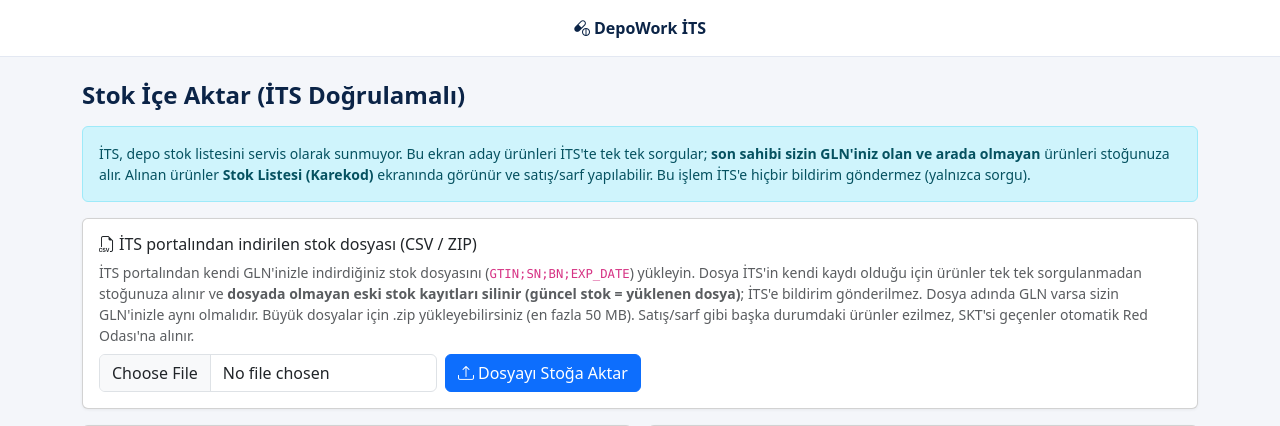
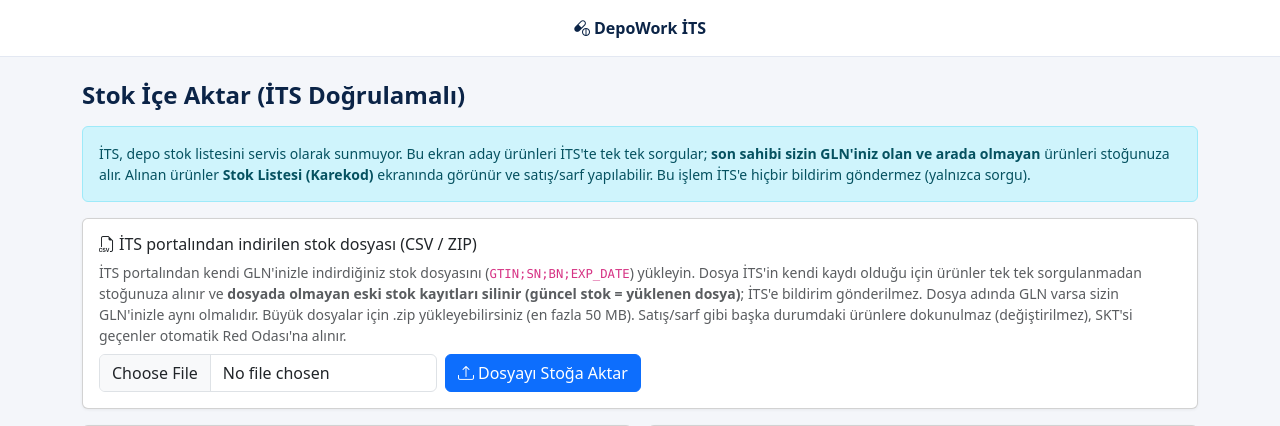
Before and after one commit to deposetup/DepoWorkits, a Laravel app: template resources/views/stok/ice-aktar.blade.php in a window 1280 px wide. Shown: the top 426 px of the page. Run offline with Laravel 12, Linux system fonts and the light colour scheme; the template is opened without the code that fills it, so the values that code supplies are empty.

Commit message:
Stok içe aktar: 'ezilmez' ifadesi 'dokunulmaz (değiştirilmez)' olarak değiştirildi
Co-Authored-By: Claude Sonnet 5.5 <noreply@anthropic.com>

```diff
--- a/app/Services/StokCsvAktar.php
+++ b/app/Services/StokCsvAktar.php
@@ -122,7 +122,7 @@ class StokCsvAktar
         fclose($f);
 
         if ($satirlar) {
-            // Satış/devir/sarf gibi başka durumdaki yerel kayıtlar dosya ile ezilmez (yalnızca bu adımdaki ürünler için sorgulanır).
+            // Satış/devir/sarf gibi başka durumdaki yerel kayıtlar dosya ile değiştirilmez (yalnızca bu adımdaki ürünler için sorgulanır).
             $korunan = [];
             foreach (array_chunk(array_unique(array_column($satirlar, 0)), 500) as $gtinler) {
                 foreach (StokKalemi::where('tenant_id', $tenant->id)->where('durum', '!=', 'stokta')->whereIn('gtin', $gtinler)->get(['gtin', 'sn']) as $k) {
--- a/resources/views/stok/ice-aktar.blade.php
+++ b/resources/views/stok/ice-aktar.blade.php
@@ -23,7 +23,7 @@
 </div></div>
 <div class="card mb-3"><div class="card-body">
   <h6><i class="bi bi-filetype-csv me-1"></i>İTS portalından indirilen stok dosyası (CSV / ZIP)</h6>
-  <p class="small text-muted mb-2">İTS portalından kendi GLN'inizle indirdiğiniz stok dosyasını (<code>GTIN;SN;BN;EXP_DATE</code>) yükleyin. Dosya İTS'in kendi kaydı olduğu için ürünler tek tek sorgulanmadan stoğunuza alınır ve <b>dosyada olmayan eski stok kayıtları silinir (güncel stok = yüklenen dosya)</b>; İTS'e bildirim gönderilmez. Dosya adında GLN varsa sizin GLN'inizle aynı olmalıdır. Büyük dosyalar için .zip yükleyebilirsiniz (en fazla 50 MB). Satış/sarf gibi başka durumdaki ürünler ezilmez, SKT'si geçenler otomatik Red Odası'na alınır.</p>
+  <p class="small text-muted mb-2">İTS portalından kendi GLN'inizle indirdiğiniz stok dosyasını (<code>GTIN;SN;BN;EXP_DATE</code>) yükleyin. Dosya İTS'in kendi kaydı olduğu için ürünler tek tek sorgulanmadan stoğunuza alınır ve <b>dosyada olmayan eski stok kayıtları silinir (güncel stok = yüklenen dosya)</b>; İTS'e bildirim gönderilmez. Dosya adında GLN varsa sizin GLN'inizle aynı olmalıdır. Büyük dosyalar için .zip yükleyebilirsiniz (en fazla 50 MB). Satış/sarf gibi başka durumdaki ürünlere dokunulmaz (değiştirilmez), SKT'si geçenler otomatik Red Odası'na alınır.</p>
   <form method="post" action="{{ route('stok.ice-aktar.csv') }}" enctype="multipart/form-data" class="d-flex gap-2 flex-wrap align-items-center" id="csvForm">@csrf
     <input type="file" name="dosya" accept=".csv,.txt,.zip" class="form-control w-auto" required>
     <button class="btn btn-primary" id="csvBtn"><i class="bi bi-upload me-1"></i>Dosyayı Stoğa Aktar</button></form>
```
